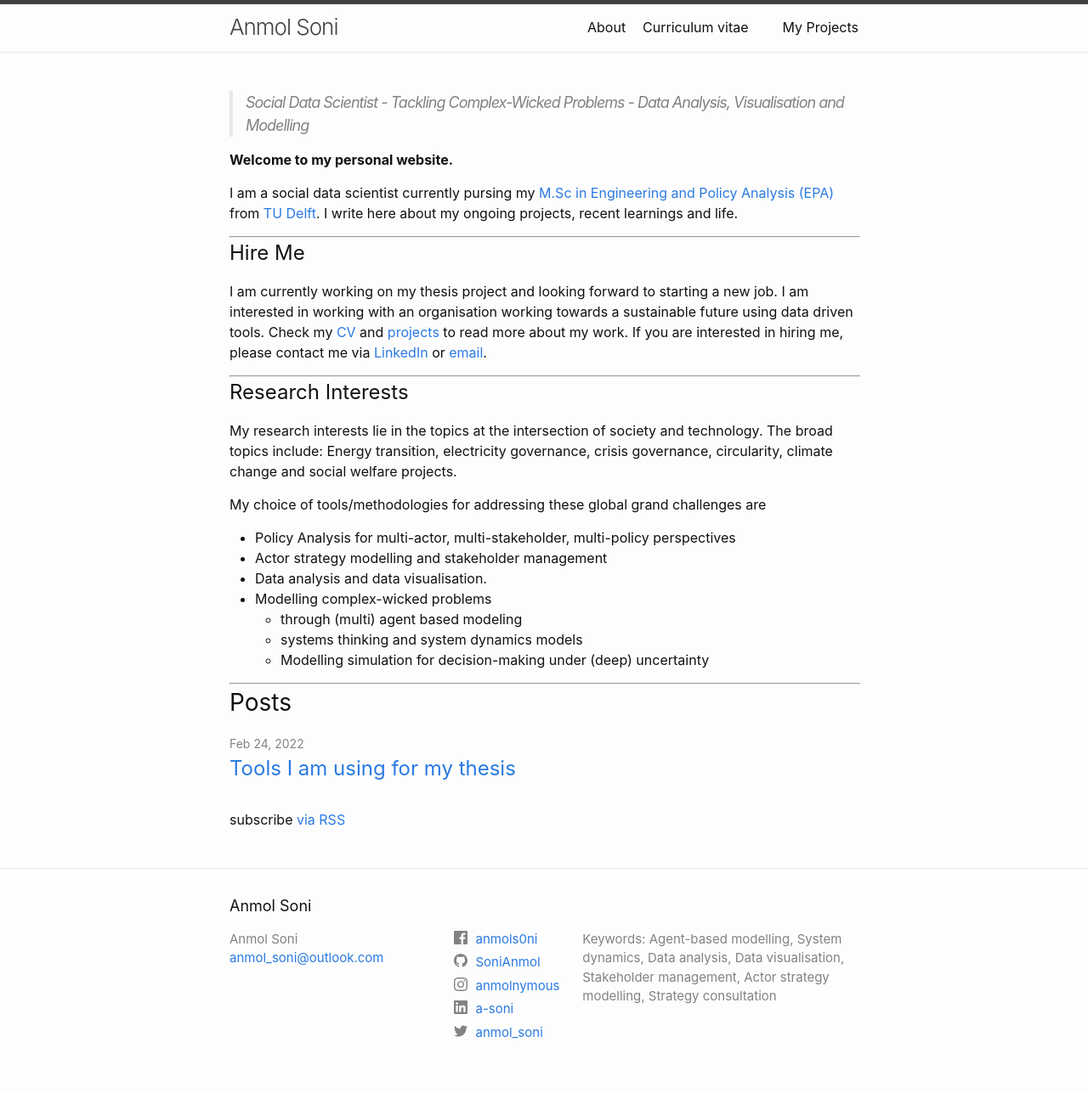
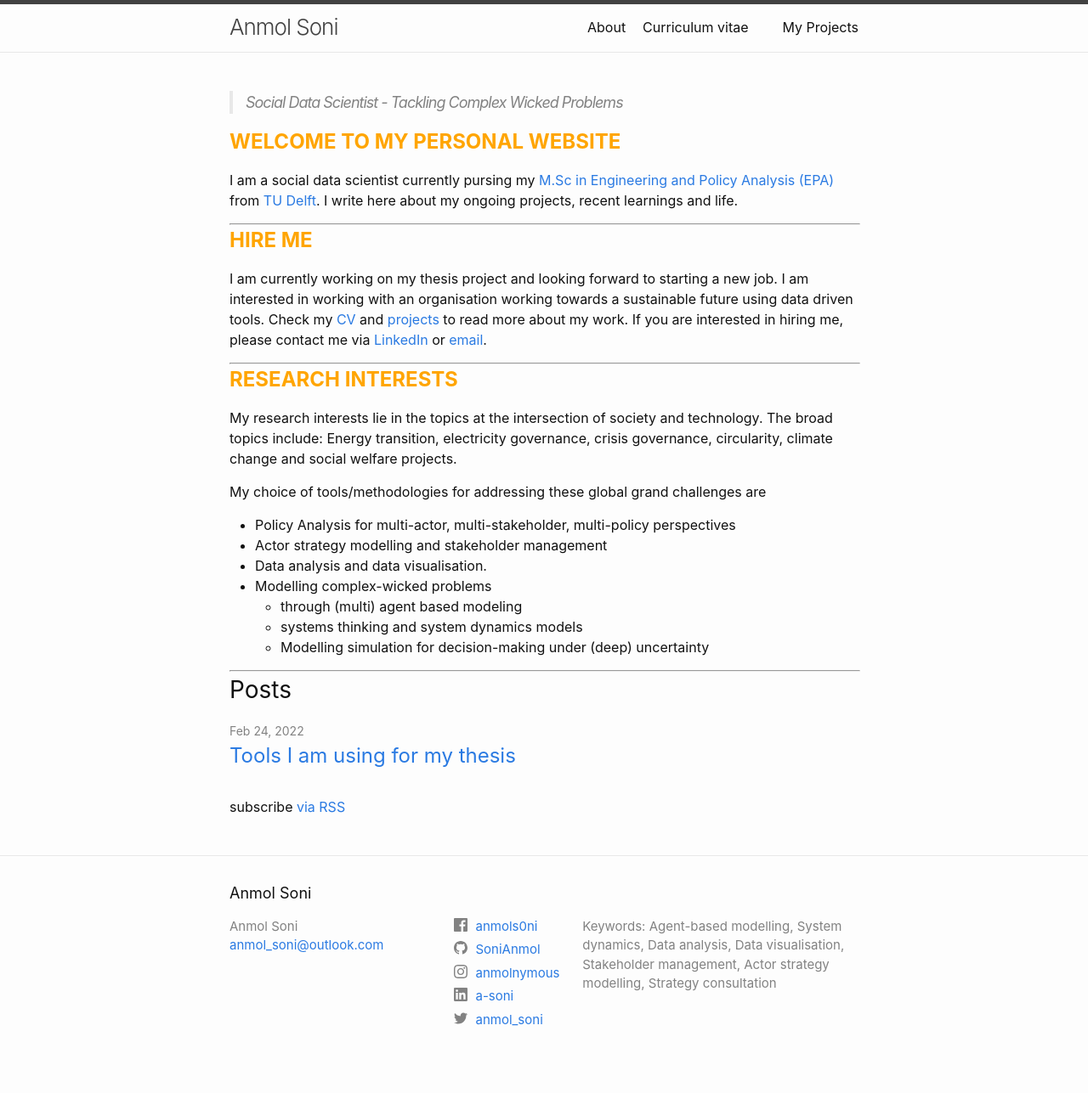
Before and after one commit to SoniAnmol/SoniAnmol.github.io, a Jekyll site: the page built from index.markdown, in a window 1280 px wide. Shown: the whole page at 85% size. Built offline with Jekyll 4.4.1, drawn with Linux system fonts in a browser that asks for light colours.

Commit message:
update cv

```diff
--- a/index.markdown
+++ b/index.markdown
@@ -3,21 +3,25 @@ layout: home
 title: ""
 permalink:
 ---
-> Social Data Scientist - Tackling Complex-Wicked Problems - Data Analysis, Visualisation and Modelling
+> Social Data Scientist - Tackling Complex Wicked Problems
 
-**Welcome to my personal website.**
+## <span style="color:orange">**WELCOME TO MY PERSONAL WEBSITE**</span>
 
 I am a social data scientist currently pursing
 my [M.Sc in Engineering and Policy Analysis (EPA)](https://www.tudelft.nl/onderwijs/opleidingen/masters/epa/msc-engineering-and-policy-analysis)
 from [TU Delft](https://www.tudelft.nl/en/). I write here about my ongoing projects, recent learnings and life.
 <hr style="width:100%;text-align:left;margin-left:0">
-## Hire Me
+
+## <span style="color:orange">**HIRE ME**</span>
+
 I am currently working on my thesis project and looking forward to starting a new job. I am interested in working with
 an organisation working towards a sustainable future using data driven tools. Check my [CV](_pages/cv.md)
 and [projects](_pages/my_projects.md) to read more about my work. If you are interested in hiring me, please contact me
 via [LinkedIn](https://www.linkedin.com/in/a-soni/) or [email](mailto:anmol_soni@outlook.com).
 <hr style="width:100%;text-align:left;margin-left:0">
-## Research Interests
+
+## <span style="color:orange">**RESEARCH INTERESTS**</span>
+
 My research interests lie in the topics at the intersection of society and technology. The broad topics include: Energy
 transition, electricity governance, crisis governance, circularity, climate change and social welfare projects.
 
```
